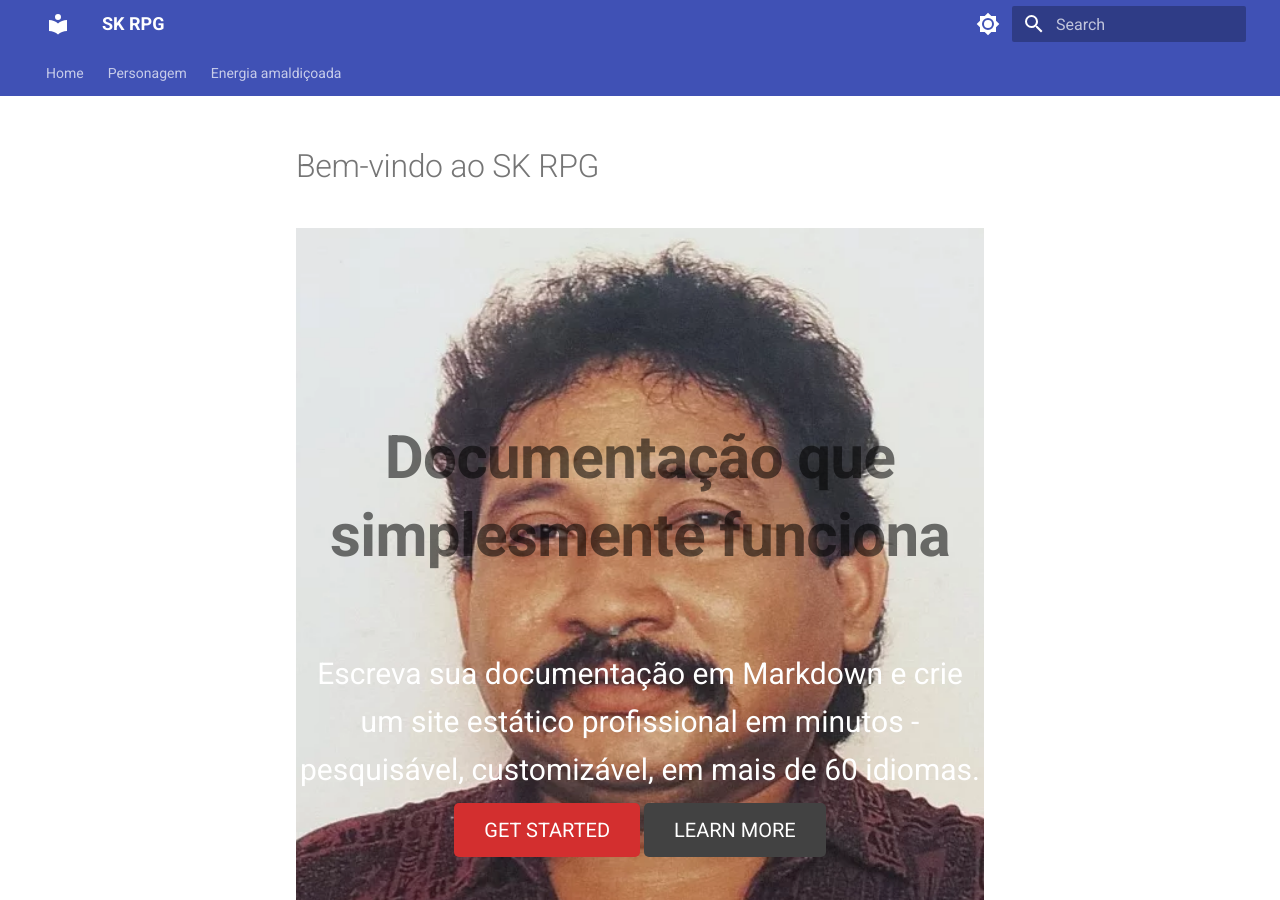
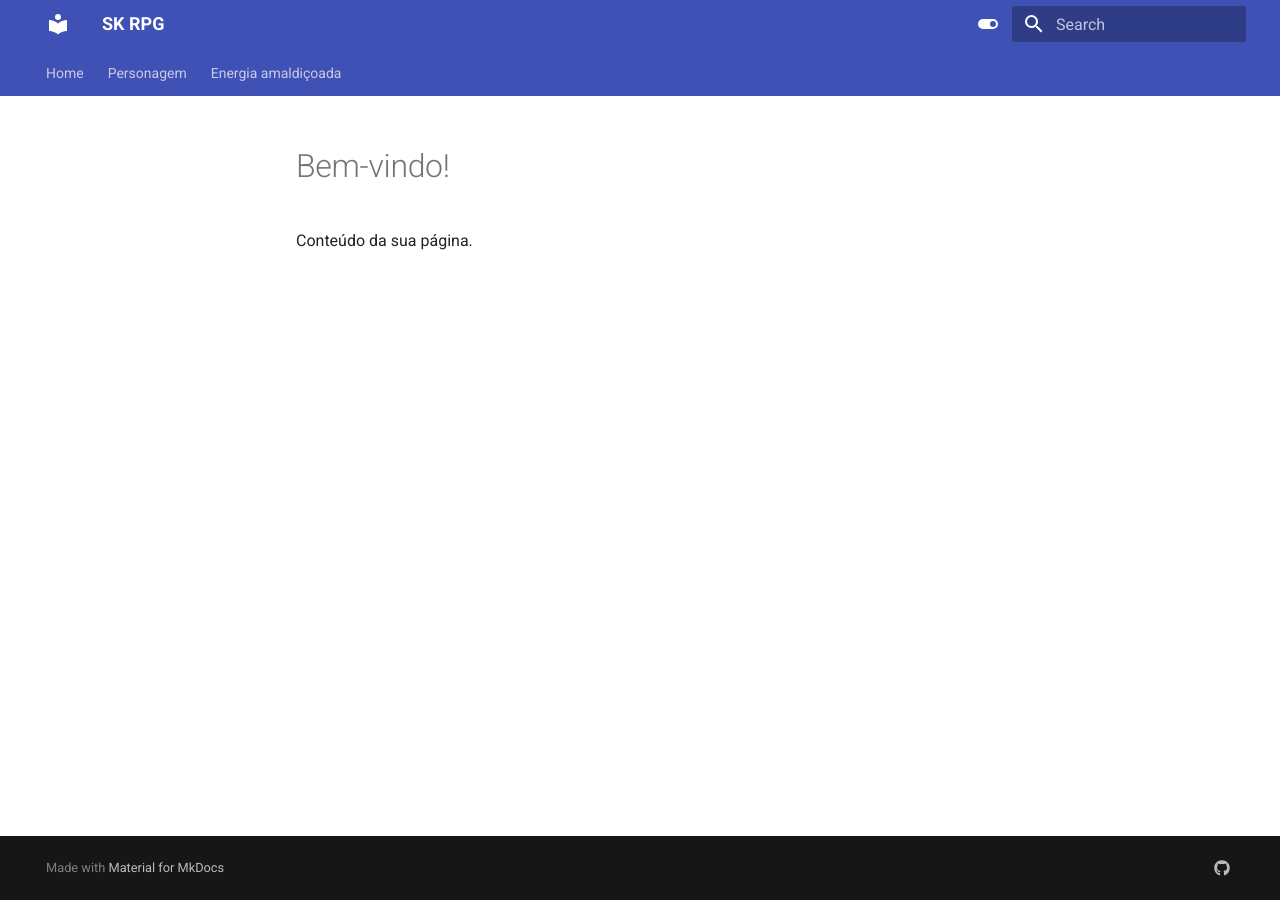
Before and after one commit to nerdolagens/SK-RPG-docs, an MkDocs documentation site: the page built from docs/index.md, in a window 1280 px wide and 900 px high. Built offline with MkDocs 1.6.1 and Material for MkDocs 9.7.7, drawn with Linux system fonts in a browser that asks for light colours.

Commit message:
general changes

```diff
--- a/docs/assets/stylesheets/extra.css
+++ b/docs/assets/stylesheets/extra.css
@@ -1,9 +1,15 @@
-/* Estilo para a seção de hero */
-.hero-section {
-    background-image: url("../img/getStarted.webp");
+body {
+  margin: 0;
+  padding: 0;
+  height: 100%;
+}
+
+.sk-hero-section {
+  background-image: url("../img/getStarted.jpg");
   background-size: cover;
   background-position: center;
-    height: 90vh;
+  height: 100vh;
+  overflow: hidden;
   display: flex;
   justify-content: center;
   align-items: center;
@@ -11,16 +17,16 @@
   color: white;
 }
 
-  .hero-text {
+.sk-hero-text {
   max-width: 800px;
 }
 
-  .hero-text h1 {
+.sk-hero-text h1 {
   font-size: 3rem;
   font-weight: bold;
 }
 
-  .hero-text p {
+.sk-hero-text p {
   font-size: 1.5rem;
   margin: 20px 0;
 }
@@ -46,3 +52,13 @@
 .button:hover {
   opacity: 0.8;
 }
+
+@media (max-width: 768px) {
+  .sk-hero-text h1 {
+      font-size: 2rem;
+  }
+
+  .sk-hero-text p {
+      font-size: 1.2rem;
+  }
+}
--- a/docs/index.md
+++ b/docs/index.md
@@ -1,10 +1,14 @@
-# Bem-vindo ao SK RPG
+---
+title: Bem-vindo ao Meu Site
+description: Uma breve descrição sobre o meu site.
+social:
+  cards:
+    title: "Cartão Social Personalizado"
+    description: "Esta é uma descrição que aparecerá nos cartões sociais."
+    background_color: blue # Change background color
 
-<div class="hero-section">
-  <div class="hero-text">
-    <h1>Documentação que simplesmente funciona</h1>
-    <p>Escreva sua documentação em Markdown e crie um site estático profissional em minutos - pesquisável, customizável, em mais de 60 idiomas.</p>
-    <a href="home/introduction" class="button primary">Get started</a>
-    <a href="https://github.com/nerdolagens/SK-RPG-docs?tab=readme-ov-file" class="button secondary">Learn more</a>
-  </div>
-</div>
+---
+
+# Bem-vindo!
+
+Conteúdo da sua página.
--- a/mkdocs.yml
+++ b/mkdocs.yml
@@ -31,14 +31,15 @@ theme:
     - media: "(prefers-color-scheme: light)"
       scheme: default
       toggle:
-        icon: material/brightness-7
+        icon: material/toggle-switch
         name: Switch to dark mode
 
     # Palette toggle for dark mode
     - media: "(prefers-color-scheme: dark)"
       scheme: slate
+      primary: black
       toggle:
-        icon: material/brightness-4
+        icon: material/toggle-switch-off-outline
         name: Switch to light mode
   plugins:
   - search
```
Also changed, not shown: docs/assets/img/getStarted.jpg (added), docs/assets/img/getStarted.webp (deleted). Lines whose indentation alone changed are shown as unchanged.
